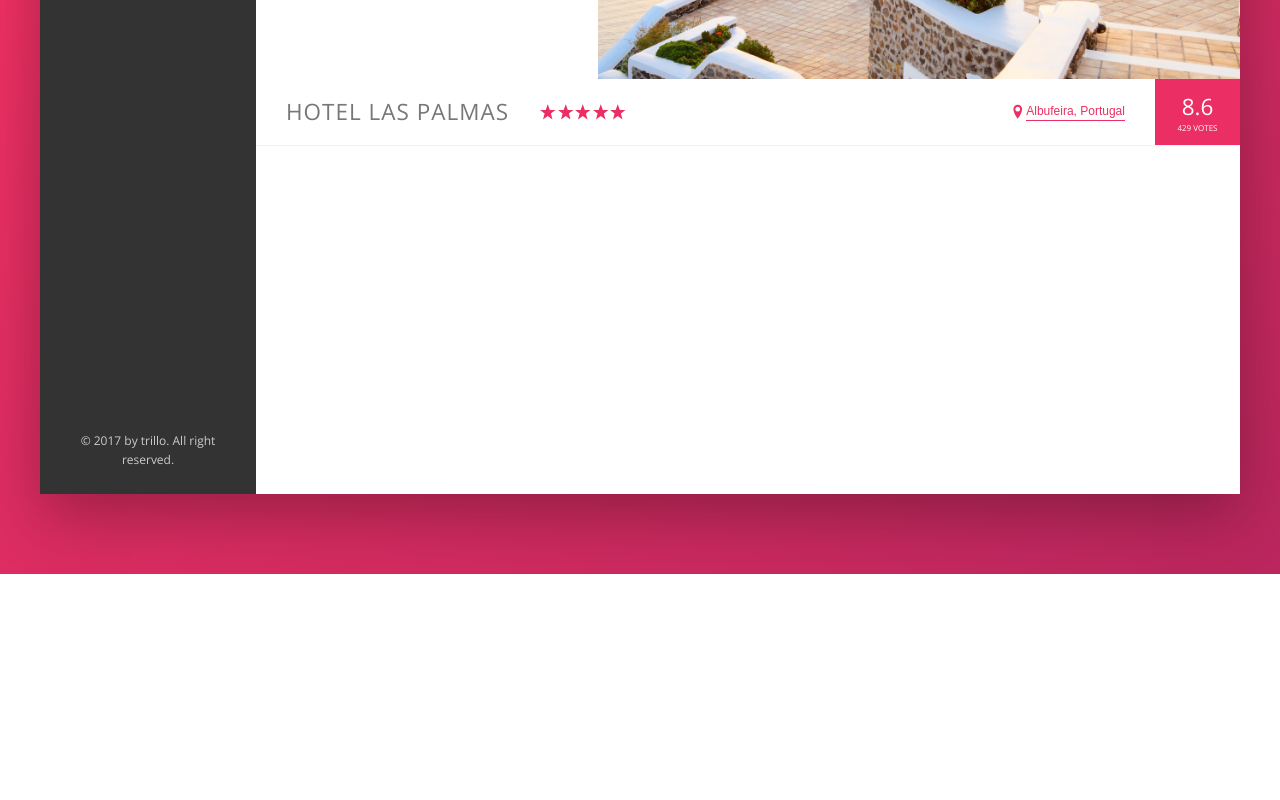
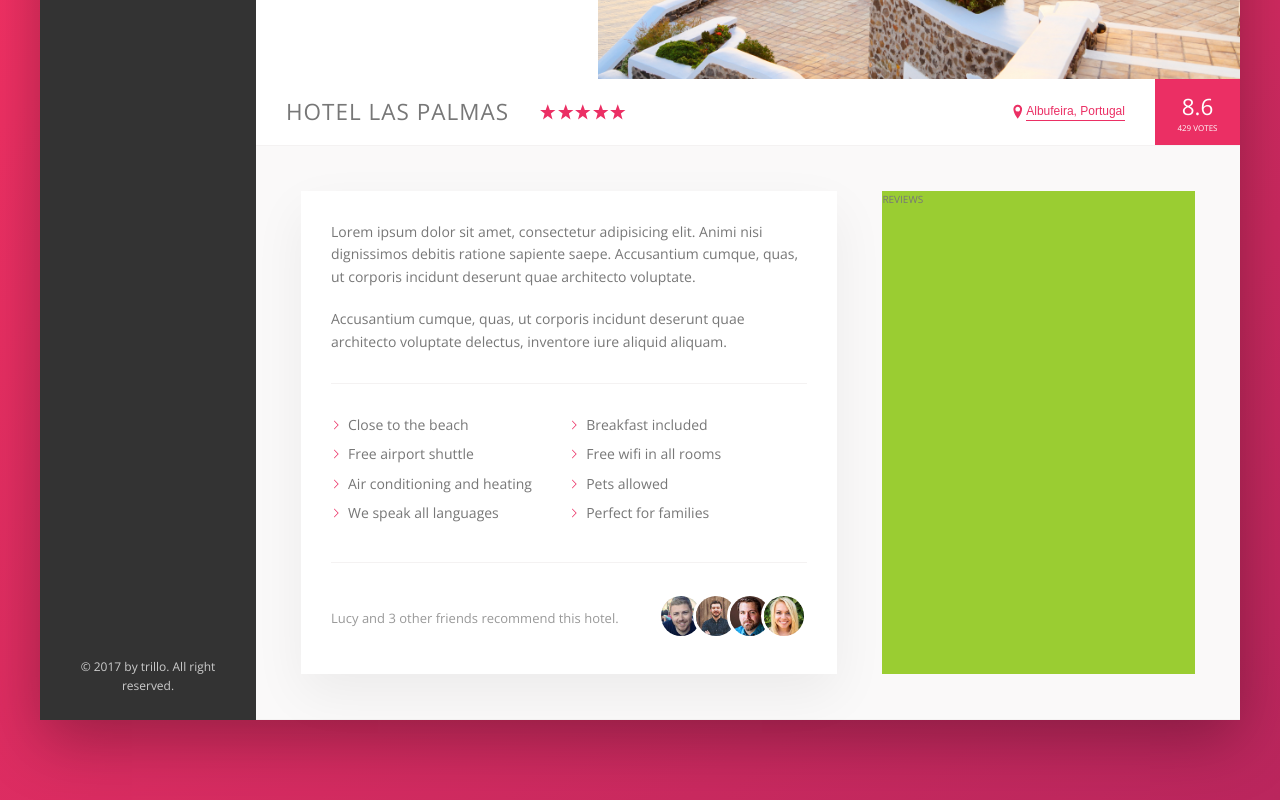
Before and after one commit to JoseIgnacioTapia/trillo-project, a website: page index.html in a window 1280 px wide. Shown: the part 456-1256 px from the top of the page. Before the commit the page ends 1030 px from the top, so only its background shows below. Drawn offline with nearby package versions, Linux system fonts and the light colour scheme.

Commit message:
Building the Description Section

```diff
--- a/index.html
+++ b/index.html
@@ -138,6 +138,43 @@
             </div>
           </div>
 
+          <div class="detail">
+            <div class="description">
+              <p class="paragraph">
+                Lorem ipsum dolor sit amet, consectetur adipisicing elit. Animi nisi dignissimos debitis ratione sapiente saepe. Accusantium cumque, quas, ut corporis incidunt deserunt quae architecto voluptate.
+              </p>
+              <p class="paragraph">
+                Accusantium cumque, quas, ut corporis incidunt deserunt quae architecto voluptate delectus, inventore iure aliquid aliquam.
+              </p>
+              <ul class="list">
+                <li class="list__item">Close to the beach</li>
+                <li class="list__item">Breakfast included</li>
+                <li class="list__item">Free airport shuttle</li>
+                <li class="list__item">Free wifi in all rooms</li>
+                <li class="list__item">Air conditioning and heating</li>
+                <li class="list__item">Pets allowed</li>
+                <li class="list__item">We speak all languages</li>
+                <li class="list__item">Perfect for families</li>
+              </ul>
+              <div class="recommend">
+                <p class="recommend__count">
+                  Lucy and 3 other friends recommend this hotel.
+                </p>
+                <div class="recommend__friends">
+                  <img src="img/user-3.jpg" alt="Friend 1" class="recommend__photo">
+                  <img src="img/user-4.jpg" alt="Friend 2" class="recommend__photo">
+                  <img src="img/user-5.jpg" alt="Friend 3" class="recommend__photo">
+                  <img src="img/user-6.jpg" alt="Friend 4" class="recommend__photo">
+                </div>
+              </div>
+            </div>
+
+            <div class="user-reviews">
+              REVIEWS
+            </div>
+
+          </div>
+
         </main>
       </div>
     </div>
--- a/sass/_base.scss
+++ b/sass/_base.scss
@@ -30,7 +30,10 @@ Grey dark 3: #999
   --color-grey-dark-2: #777;
   --color-grey-dark-3: #999;
 
+  --line: 1px solid var(--color-grey-light-2);
+
   --shadow-dark: 0 2rem 6rem rgba(0, 0, 0, 0.3);
+  --shadow-light: 0 2rem 5rem rgba(0, 0, 0, 0.06);
 }
 
 * {
--- a/sass/_components.scss
+++ b/sass/_components.scss
@@ -200,7 +200,7 @@
 .overview {
   display: flex;
   align-items: center;
-  border-bottom: 1px solid var(--color-grey-light-2);
+  border-bottom: var(--line);
 
   &__heading {
     font-size: 2.25rem;
@@ -296,3 +296,75 @@
     box-shadow: none;
   }
 }
+
+////////////////////////
+// PARAGRAPH
+.paragraph:not(:last-of-type) {
+  margin-bottom: 2rem;
+}
+
+/////////////////////////
+// LIST
+.list {
+  list-style: none;
+  margin: 3rem 0;
+  padding: 3rem 0;
+  border-top: var(--line);
+  border-bottom: var(--line);
+
+  display: flex;
+  flex-wrap: wrap;
+
+  &__item {
+    flex: 0 0 50%;
+    margin-bottom: 0.7rem;
+  }
+
+  &__item::before {
+    content: "";
+    display: inline-block;
+    height: 1rem;
+    width: 1rem;
+    margin-right: 0.7rem;
+
+    // Older browsers
+    //background-image: url(../img/chevron-thin-right.svg);
+    //background-size: cover;
+
+    // Newer browsers masks
+    background-color: var(--color-primary);
+    -webkit-mask-image: url(../img/chevron-thin-right.svg);
+    -webkit-mask-size: cover;
+    mask-image: url(../img/chevron-thin-right.svg);
+    mask-size: cover;
+  }
+}
+
+////////////////////////
+// RECOMMEND
+.recommend {
+  font-size: 1.3rem;
+  color: var(--color-grey-dark-3);
+
+  display: flex;
+  align-items: center;
+
+  &__count {
+    margin-right: auto;
+  }
+
+  &__friends {
+  }
+
+  &__photo {
+    box-sizing: content-box;
+    height: 4rem;
+    width: 4rem;
+    border-radius: 50%;
+    border: 3px solid #fff;
+
+    &:not(:last-child) {
+      margin-right: -1.5rem;
+    }
+  }
+}
--- a/sass/_layout.scss
+++ b/sass/_layout.scss
@@ -11,7 +11,7 @@
   font-size: 1.4rem;
   height: 7rem;
   background-color: #fff;
-  border-bottom: 1px solid var(--color-grey-light-2);
+  border-bottom: var(--line);
 
   display: flex;
   justify-content: space-between;
@@ -35,7 +35,28 @@
 .hotel-view {
   background-color: #fff;
 
-  height: 80rem;
-
   flex: 1;
 }
+
+//////////////////////////
+//
+.detail {
+  display: flex;
+  padding: 4.5rem;
+  background-color: var(--color-grey-light-1);
+  border-bottom: var(--line);
+}
+
+.description {
+  font-size: 1.4rem;
+  background-color: #fff;
+  box-shadow: var(--shadow-light);
+  padding: 3rem;
+  flex: 0 0 60%;
+  margin-right: 4.5rem;
+}
+
+.user-reviews {
+  background-color: yellowgreen;
+  flex: 1;
+}
```
Also changed, not shown: css/main.css.
